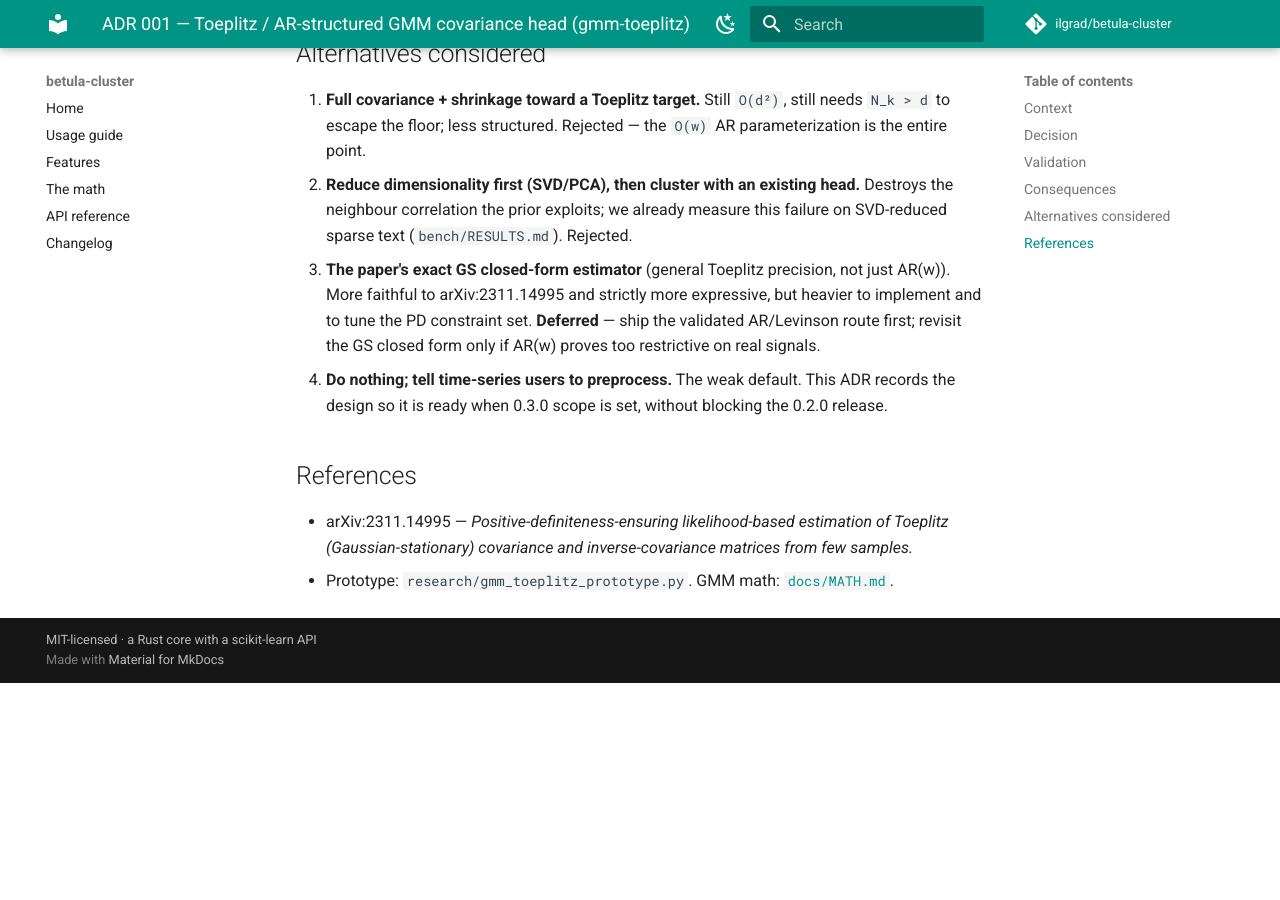
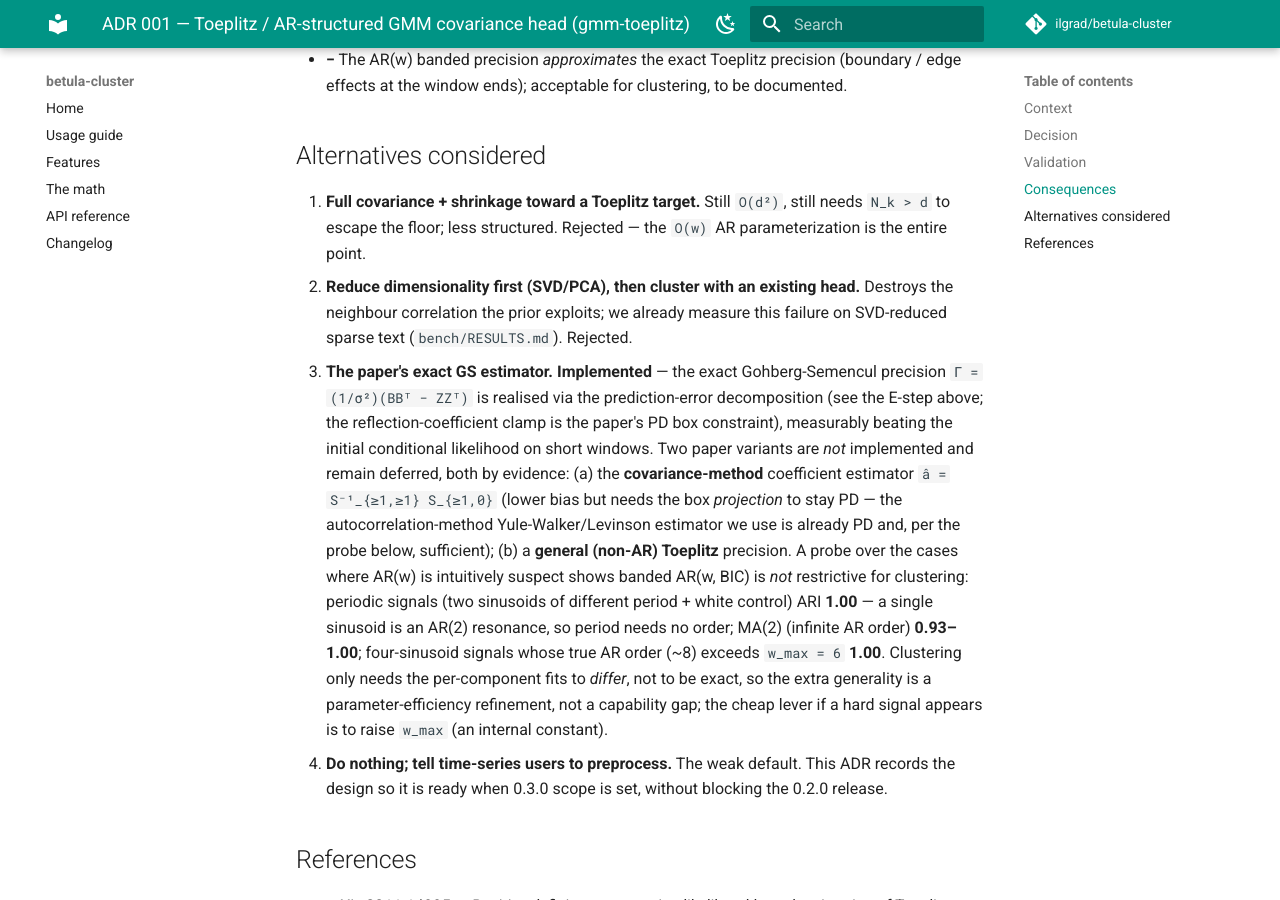
Before and after one commit to ilgrad/betula-cluster, an MkDocs documentation site: the page built from docs/adr/001-gmm-toeplitz.md, in a window 1280 px wide and 900 px high, scrolled down 2460 px. Built offline with MkDocs 1.6.1 and Material for MkDocs 9.7.7, drawn with Linux system fonts in a browser that asks for light colours; comment, search, counter and statistics services are not loaded; before the commit the page ends 3143 px from its top, so only the background shows below that; some of the changed text lies outside the part shown.

Commit message:
feat(gmm-toeplitz): exact Gohberg-Semencul precision, predict_proba, parallel restarts
Three refinements to the experimental AR/Toeplitz head (ADR-001), all measured:

- Exact GS precision. The E-step now evaluates the exact finite-sample AR likelihood
  Γ = (1/σ²)(BBᵀ − ZZᵀ) via the prediction-error decomposition (Levinson kept at every
  intermediate order m=0..w), so the w boundary positions are modelled exactly (the GS
  −ZZᵀ corner term) instead of dropped by a conditional likelihood: +0.04 ARI at short
  windows (d=32/64), identical at d ≫ w. PD is guaranteed by the reflection-coefficient
  clamp (= the paper's box constraint). Faithful to arXiv:2311.14995; the
  covariance-method estimator and a general non-AR Toeplitz precision are deferred with
  evidence (ADR-001, alternative 3).
- predict_proba now returns the true posterior for gmm-toeplitz (like gmm/gmm-full/vmf).
- EM restarts run in parallel via the shared best_of_restarts (parameterized by n_init).

Gate: 177 Rust + 4 integration + 202 pytest @ 100% coverage, clippy/fmt/ruff clean.

```diff
--- a/docs/adr/001-gmm-toeplitz.md
+++ b/docs/adr/001-gmm-toeplitz.md
@@ -37,9 +37,12 @@
   the banded whitening filter `A` (unit diagonal, `−a_j` on the j-th sub-diagonal):
   `Γ = AᵀA / σ²`, **positive-definite by construction** (`σ² > 0`). Pick order `w` by **BIC** over a
   small bounded grid (`w ≤ ~8`).
-- **E-step, all `O(d·w)`** (no dense `d×d`): `logdet Σ = −d log σ²` (from the Levinson
-  prediction-error product), Mahalanobis `δᵀΓδ = ‖A δ‖² / σ²` (whitening-residual energy), and the
-  within-leaf correction `tr(Γ Σ_i)` from the banded `Γ` against the CF second moment.
+- **E-step, all `O(d·w)`, via the exact Gohberg-Semencul precision** (no dense `d×d`): the exact
+  finite-sample AR log-likelihood by the **prediction-error decomposition** — position `t` uses the
+  order-`min(t, w)` Levinson predictor and its own error variance, so the `w` boundary positions are
+  modelled *exactly* (the GS `−ZZᵀ` corner term) instead of dropped by a conditional likelihood.
+  Measured **+0.04 ARI at short windows** (`d = 32 / 64`) over the conditional form, identical at
+  `d ≫ w`. PD is guaranteed by Levinson's reflection-coefficient clamp (the GS box constraint).
 - **Parameters:** `O(w)` per component instead of `O(d²)` — well-posed at `N_k ≪ d`.
 - **Scope guard:** documented for ordered / stationary signals **only**; explicitly *not* for generic
   embeddings, where coordinate order is meaningless and a permutation destroys the Toeplitz structure
@@ -85,10 +88,20 @@
 2. **Reduce dimensionality first (SVD/PCA), then cluster with an existing head.** Destroys the
    neighbour correlation the prior exploits; we already measure this failure on SVD-reduced sparse text
    (`bench/RESULTS.md`). Rejected.
-3. **The paper's exact GS closed-form estimator** (general Toeplitz precision, not just AR(w)). More
-   faithful to arXiv:2311.14995 and strictly more expressive, but heavier to implement and to tune the
-   PD constraint set. **Deferred** — ship the validated AR/Levinson route first; revisit the GS
-   closed form only if AR(w) proves too restrictive on real signals.
+3. **The paper's exact GS estimator.** **Implemented** — the exact Gohberg-Semencul precision
+   `Γ = (1/σ²)(BBᵀ − ZZᵀ)` is realised via the prediction-error decomposition (see the E-step above;
+   the reflection-coefficient clamp is the paper's PD box constraint), measurably beating the initial
+   conditional likelihood on short windows. Two paper variants are *not* implemented and remain
+   deferred, both by evidence: (a) the **covariance-method** coefficient estimator
+   `â = S⁻¹_{≥1,≥1} S_{≥1,0}` (lower bias but needs the box *projection* to stay PD — the
+   autocorrelation-method Yule-Walker/Levinson estimator we use is already PD and, per the probe below,
+   sufficient); (b) a **general (non-AR) Toeplitz** precision. A probe over the cases where AR(w) is
+   intuitively suspect shows banded AR(w, BIC) is *not* restrictive for clustering: periodic signals
+   (two sinusoids of different period + white control) ARI **1.00** — a single sinusoid is an AR(2)
+   resonance, so period needs no order; MA(2) (infinite AR order) **0.93–1.00**; four-sinusoid signals
+   whose true AR order (~8) exceeds `w_max = 6` **1.00**. Clustering only needs the per-component fits
+   to *differ*, not to be exact, so the extra generality is a parameter-efficiency refinement, not a
+   capability gap; the cheap lever if a hard signal appears is to raise `w_max` (an internal constant).
 4. **Do nothing; tell time-series users to preprocess.** The weak default. This ADR records the design
    so it is ready when 0.3.0 scope is set, without blocking the 0.2.0 release.
 
```
Also changed, not shown: CHANGELOG.md (+6 -3 lines), docs/MATH.md (+10 -6 lines), 6 other files.
